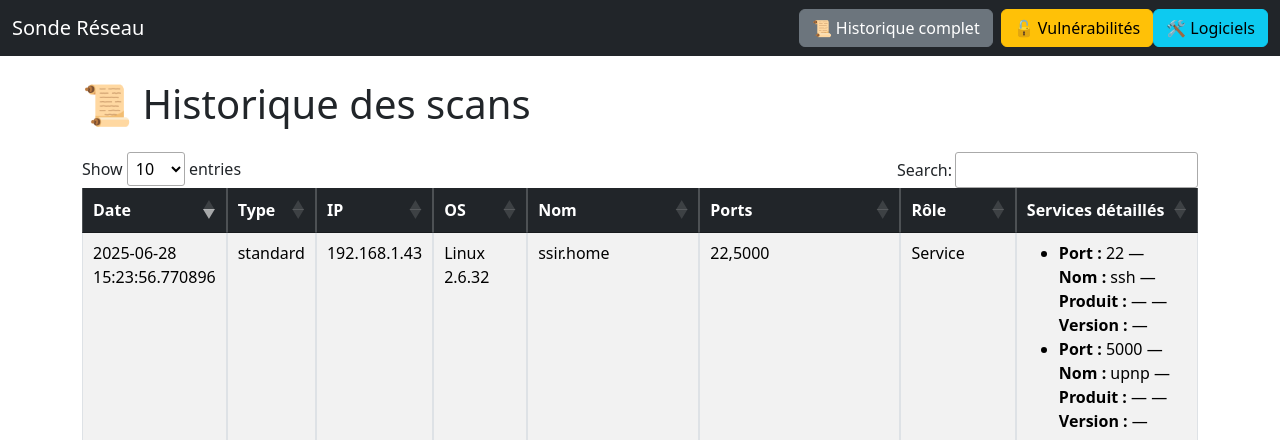
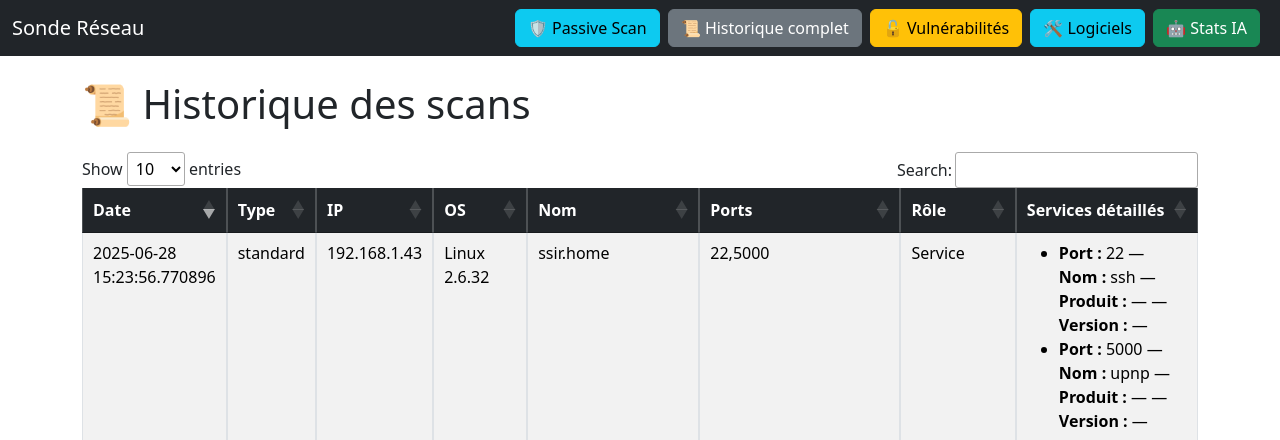
Before and after one commit to dre4ft/sonde, a Flask app: page /historique in a window 1280 px wide. Shown: the top 440 px of the page. Run offline with Flask 3, Linux system fonts and the light colour scheme; some libraries are stand-ins or nearby versions.

Commit message:
fix boutons navbar

```diff
--- a/templates/base.html
+++ b/templates/base.html
@@ -13,9 +13,11 @@
   <div class="container-fluid">
     <a class="navbar-brand" href="{{ url_for('index') }}">Sonde Réseau</a>
     <div class="d-flex">
+      <a href="{{ url_for('passive_scan') }}" class="btn btn-info me-2">🛡️ Passive Scan</a>
       <a href="{{ url_for('historique') }}" class="btn btn-secondary me-2">📜 Historique complet</a>
-      <a href="{{ url_for('vulns') }}" class="btn btn-warning">🔓 Vulnérabilités</a>
-      <a href="{{ url_for('software') }}" class="btn btn-info">🛠️ Logiciels</a>
+      <a href="{{ url_for('vulns') }}" class="btn btn-warning me-2">🔓 Vulnérabilités</a>
+      <a href="{{ url_for('software') }}" class="btn btn-info me-2">🛠️ Logiciels</a>
+      <a href="{{ url_for('ai_stats') }}" class="btn btn-success me-2">🤖 Stats IA</a>
     </div>
   </div>
 </nav>
--- a/templates/historique.html
+++ b/templates/historique.html
@@ -15,9 +15,11 @@
     <div class="container-fluid">
       <a class="navbar-brand" href="{{ url_for('index') }}">Sonde Réseau</a>
       <div class="d-flex">
+        <a href="{{ url_for('passive_scan') }}" class="btn btn-info me-2">🛡️ Passive Scan</a>
         <a href="{{ url_for('historique') }}" class="btn btn-secondary me-2">📜 Historique complet</a>
-        <a href="{{ url_for('vulns') }}" class="btn btn-warning">🔓 Vulnérabilités</a>
-        <a href="{{ url_for('software') }}" class="btn btn-info">🛠️ Logiciels</a>
+        <a href="{{ url_for('vulns') }}" class="btn btn-warning me-2">🔓 Vulnérabilités</a>
+        <a href="{{ url_for('software') }}" class="btn btn-info me-2">🛠️ Logiciels</a>
+        <a href="{{ url_for('ai_stats') }}" class="btn btn-success me-2">🤖 Stats IA</a>
       </div>
     </div>
   </nav>
--- a/templates/index.html
+++ b/templates/index.html
@@ -106,7 +106,7 @@
   <div class="container-fluid">
     <a class="navbar-brand" href="#">Sonde Réseau</a>
     <div class="d-flex">
-        <a href="{{ url_for('passive_scan') }}" class="btn btn-info me-2">🛡️ Passive Scan</a>
+      <a href="{{ url_for('passive_scan') }}" class="btn btn-info me-2">🛡️ Passive Scan</a>
       <a href="{{ url_for('historique') }}" class="btn btn-secondary me-2">📜 Historique complet</a>
       <a href="{{ url_for('vulns') }}" class="btn btn-warning me-2">🔓 Vulnérabilités</a>
       <a href="{{ url_for('software') }}" class="btn btn-info me-2">🛠️ Logiciels</a>
--- a/templates/vulns.html
+++ b/templates/vulns.html
@@ -15,8 +15,11 @@
   <div class="container-fluid">
     <a class="navbar-brand" href="{{ url_for('index') }}">Sonde Réseau</a>
     <div class="d-flex">
+      <a href="{{ url_for('passive_scan') }}" class="btn btn-info me-2">🛡️ Passive Scan</a>
       <a href="{{ url_for('historique') }}" class="btn btn-secondary me-2">📜 Historique complet</a>
-      <a href="{{ url_for('vulns') }}" class="btn btn-warning">🔓 Vulnérabilités</a>
+      <a href="{{ url_for('vulns') }}" class="btn btn-warning me-2">🔓 Vulnérabilités</a>
+      <a href="{{ url_for('software') }}" class="btn btn-info me-2">🛠️ Logiciels</a>
+      <a href="{{ url_for('ai_stats') }}" class="btn btn-success me-2">🤖 Stats IA</a>
     </div>
   </div>
 </nav>
```
